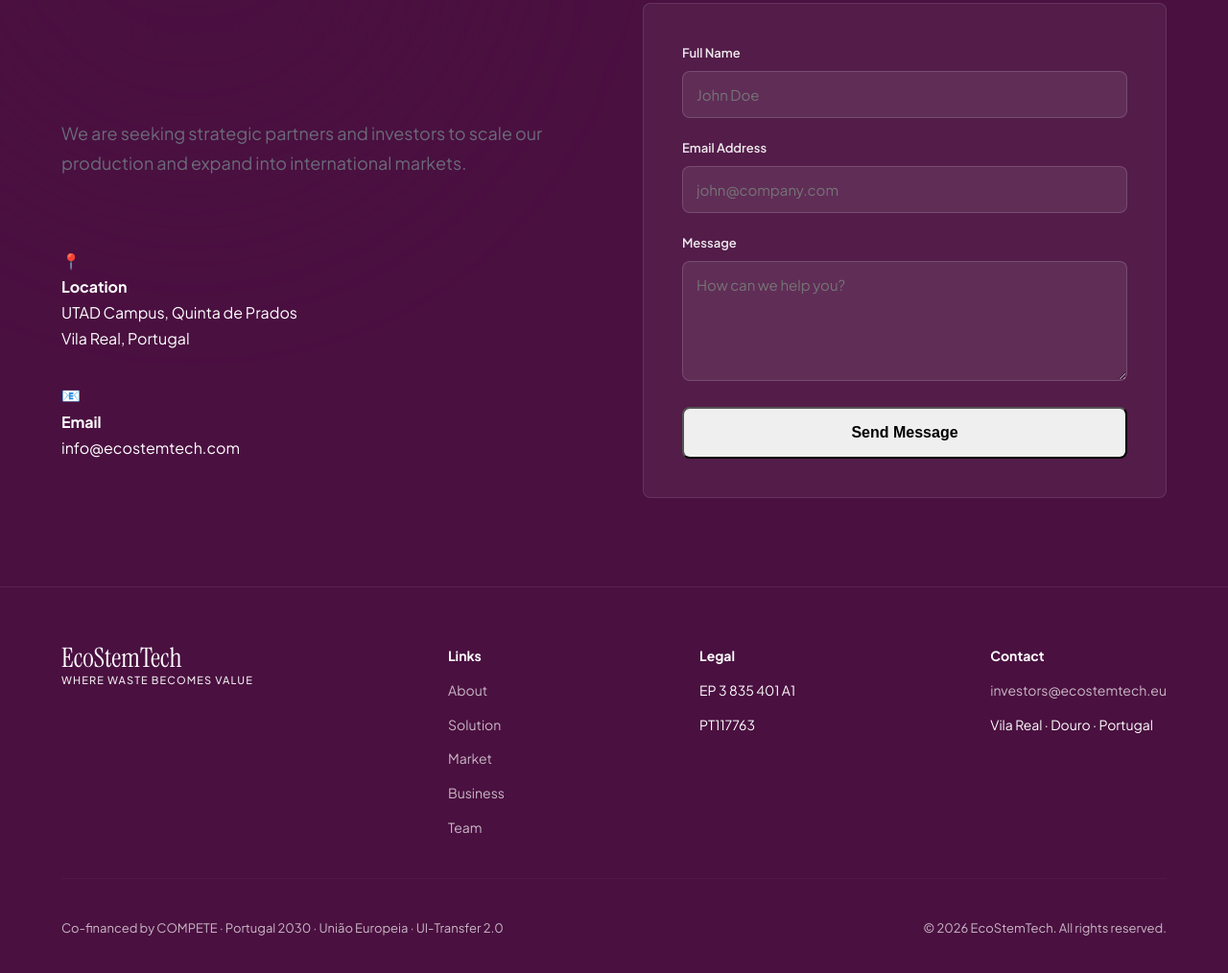
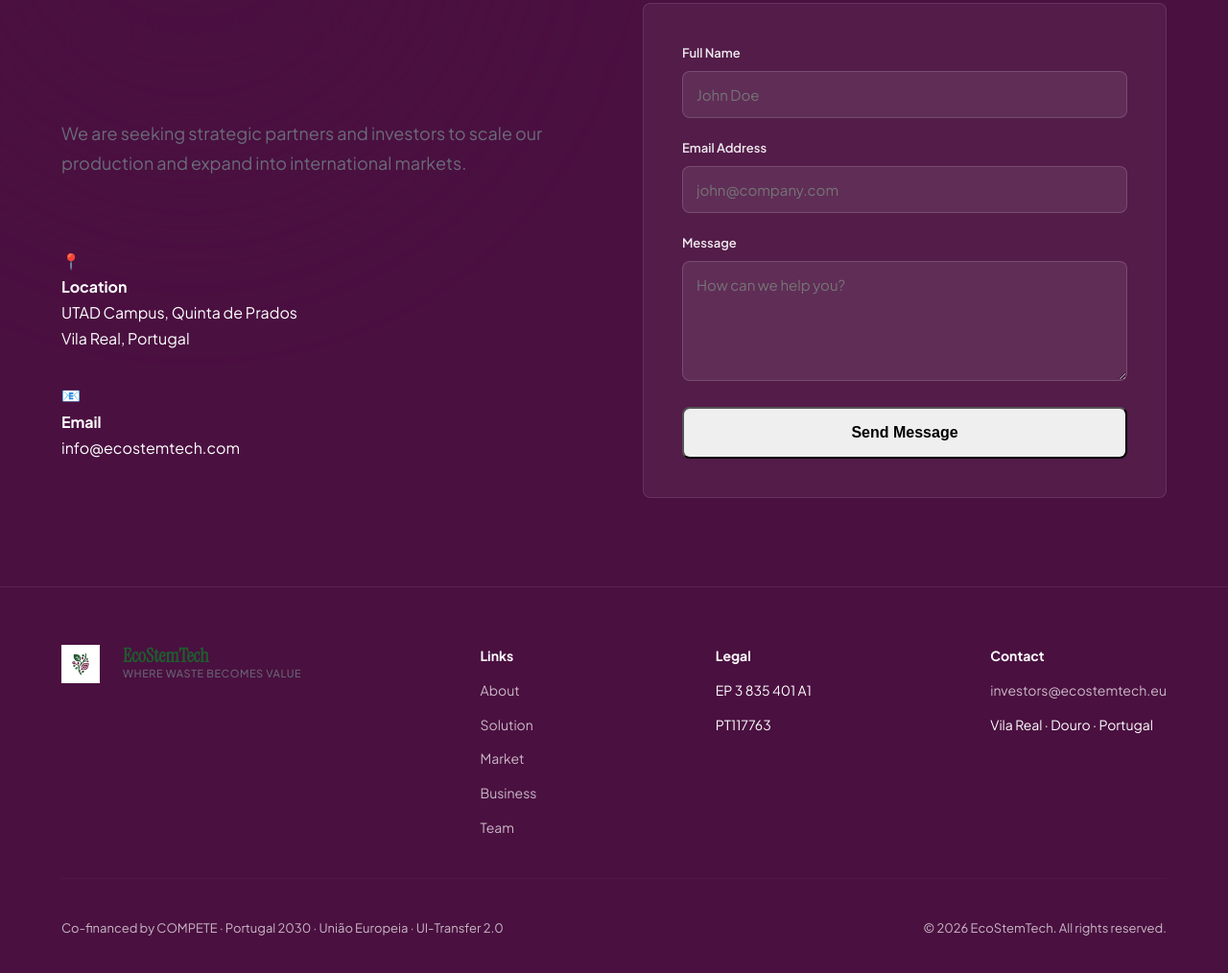
Before and after one commit to ATO2030/ecostemtech, a website: page index.html in a window 1280 px wide. Shown: the part 6925-7939 px from the top of the page at 96% size. Drawn offline with Linux system fonts and the light colour scheme.

Commit message:
feat: update footer logo to include brand image and stylized typography

```diff
--- a/index.html
+++ b/index.html
@@ -1808,10 +1808,13 @@
 
     <footer>
         <div class="footer-content">
-            <div class="footer-logo">
-                <div class="logo-main">EcoStemTech</div>
-                <div class="logo-sub">Where waste becomes value</div>
-            </div>
+            <div class="logo">
+            <img src="logo.png" alt="EcoStemTech Logo" style="height: 40px; margin-right: 12px;">
+            <div class="logo-text">
+                <div class="logo-main" style="font-size: 20px; font-weight: 700; color: var(--eco-green-dark);">EcoStemTech</div>
+                <div class="logo-sub" style="font-size: 11px; color: var(--eco-text-muted); text-transform: uppercase; letter-spacing: 0.05em;">Where waste becomes value</div>
+            </div>
+        </div>
             <div class="footer-links">
                 <b>Links</b>
                 <a href="#about">About</a>
```
